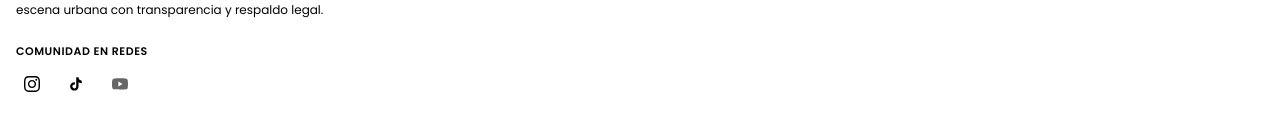
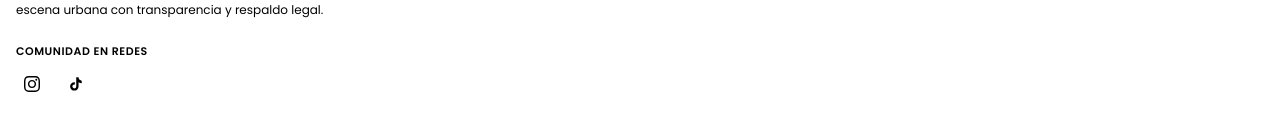
Before and after one commit to StyleRadar1/StyleRadar-Frontend, a React (Vite) app: page /tienda/1 in a window 1280 px wide. Shown: the part 815-948 px from the top of the page. Built offline with nearby package versions, Linux system fonts and the light colour scheme; no server answers.

Commit message:
fix(legal): quitar YouTube al no existir cuenta oficial

```diff
--- a/src/modules/legal/components/LegalFooter.tsx
+++ b/src/modules/legal/components/LegalFooter.tsx
@@ -67,16 +67,7 @@ export function LegalFooter() {
                     <path d="M19.59 6.69a4.83 4.83 0 01-3.77-4.25V2h-3.45v13.67a2.89 2.89 0 01-5.2 1.74 2.89 2.89 0 012.31-4.64c.29 0 .58.04.85.12V9.32a6.34 6.34 0 00-.85-.06A6.33 6.33 0 003.15 15.6a6.34 6.34 0 006.33 6.33 6.33 6.33 0 006.34-6.33V9.22a8.16 8.16 0 004.77 1.52V7.3a4.85 4.85 0 01-1-.61z" />
                   </svg>
                 </a>
-                {/* TODO BUG-8: verificar la URL oficial de YouTube antes de publicar el enlace. */}
-                <span
-                  title="Canal de YouTube de Style Radar (por verificar)"
-                  aria-label="Canal de YouTube de Style Radar (por verificar)"
-                  className="cursor-not-allowed p-2 rounded-lg border border-[var(--color-border)] bg-[var(--color-surface-raised)] text-[var(--color-text-muted)] opacity-60"
-                >
-                  <svg className="h-4 w-4 fill-current" viewBox="0 0 24 24" aria-hidden="true">
-                    <path d="M23.498 6.186a3.016 3.016 0 00-2.122-2.136C19.505 3.545 12 3.545 12 3.545s-7.505 0-9.377.505A3.017 3.017 0 00.502 6.186C0 8.07 0 12 0 12s0 3.93.502 5.814a3.016 3.016 0 002.122 2.136c1.871.505 9.376.505 9.376.505s7.505 0 9.377-.505a3.015 3.015 0 002.122-2.136C24 15.93 24 12 24 12s0-3.93-.502-5.814zM9.545 15.568V8.432L15.818 12l-6.273 3.568z" />
-                  </svg>
-                </span>
+                {/* BUG-8: StyleRadar no tiene canal oficial de YouTube; no se muestra enlace. */}
               </div>
             </div>
           </div>
```
